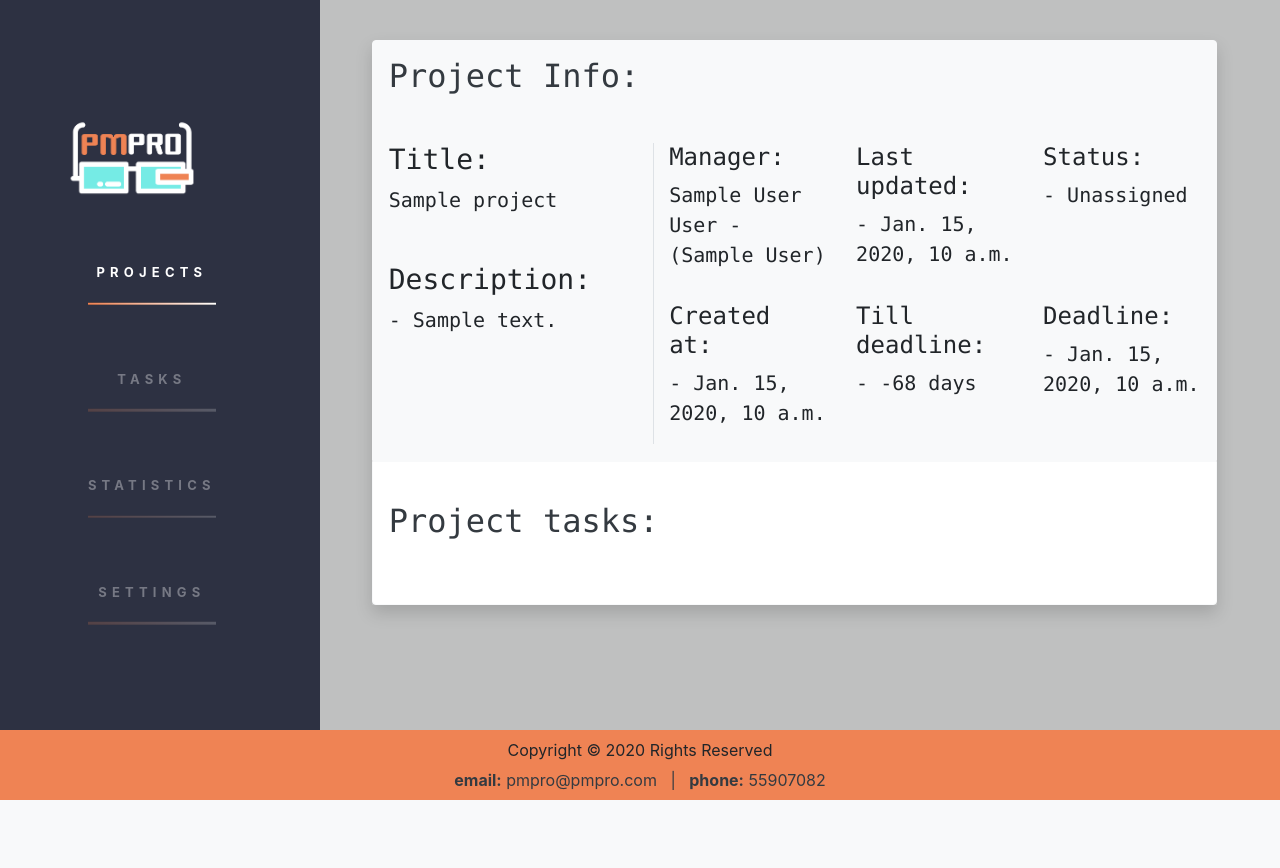
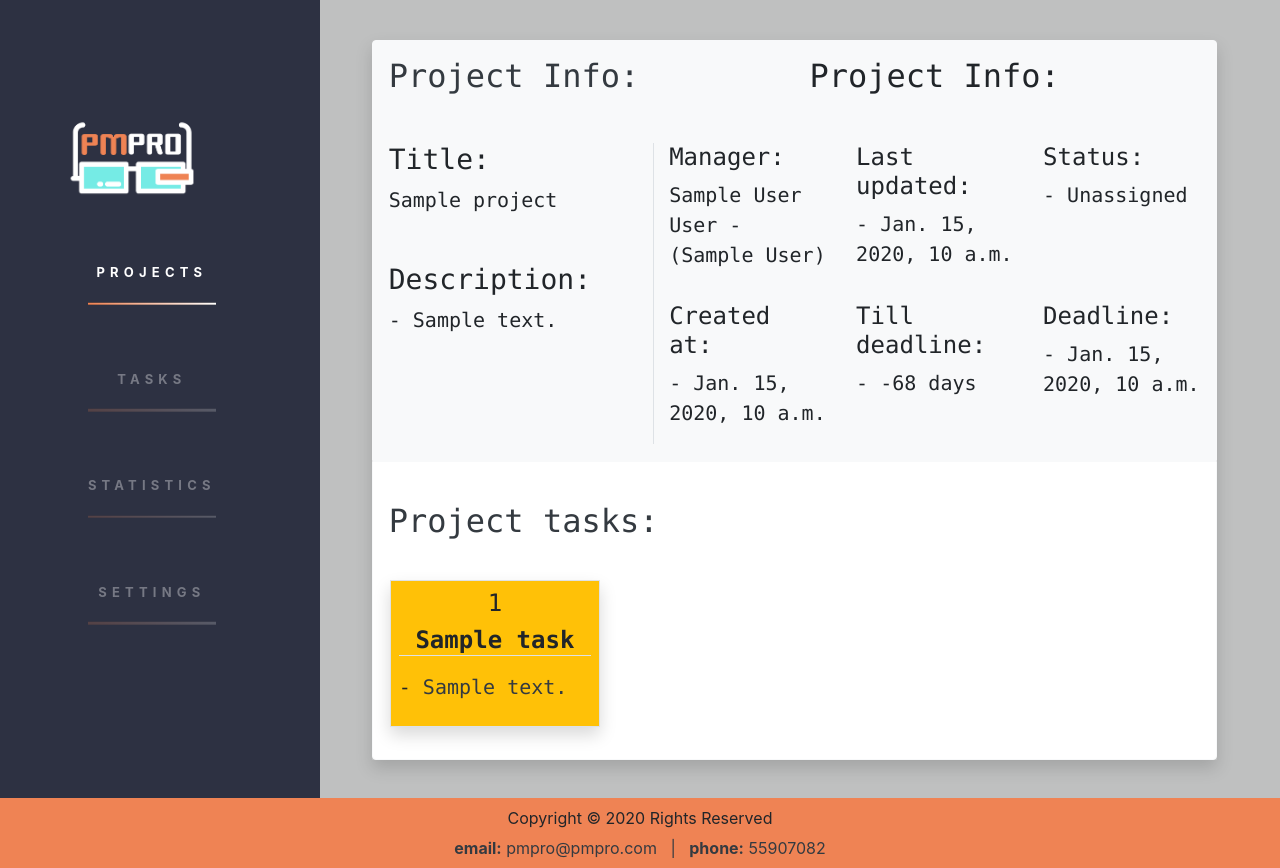
Before and after one commit to astDeniss/pmpro, a Django app: page /projects/1/ in a window 1280 px wide. Before the commit the page ends 800 px from the top, so only its background shows below. Run offline with Django 3.2, Linux system fonts and the light colour scheme; tables that the repository leaves empty hold one stand-in row (values such as "Sample post"); some libraries are stand-ins or nearby versions.

Commit message:
added html and styling for tasks elements

```diff
--- a/PMpro/templates/project_detail.html
+++ b/PMpro/templates/project_detail.html
@@ -7,7 +7,15 @@
 
         <div class="mt-3 rounded-top border border-light bg-light">
             <div class="p-3">
-                <h2 class="mb-5 text-dark"> Project Info: </h2>
+                <div class="row">
+                    <div class="col-6">
+                        <h2 class="mb-5 text-dark"> Project Info: </h2>
+                    </div>
+
+                    <div class="col-6">
+                        <h2 class=""> Project Info: </h2>
+                    </div>
+                </div>
 
                 <div class="row">
                     <div class="col-4 border-right">
@@ -60,8 +68,24 @@
 
         <div class="rounded-bottom border border-light bg-white pt-4">
             <div class="p-3">
-                <h2 class="mb-5 text-dark"> Project tasks: </h2>
+                <h2 class="mb-4 text-dark"> Project tasks: </h2>
+                <div class="row">
 
+                    {% for task in project.tasks.all %}
+
+                    <div class="col-3 m-3 p-2 bg-warning border shadow">
+                        <div class="border-dark rounded-circle">
+                        <h4 class="text-center">{{task.id}}</h4>
+                        </div>
+                        <h4 class="text-center font-weight-bold border-bottom">{{task.title}} <br/></h4>
+
+                        <p class="mt-3">- <a href="#" class="text-dark">{{task.description}}</p></a>
+
+                    </div>
+
+
+                    {% endfor %}
+                </div>
 
             </div>
         </div>
```
Also changed, not shown: PMpro/static/img/bin.png (added), PMpro/static/img/google-analytics.png (added).
